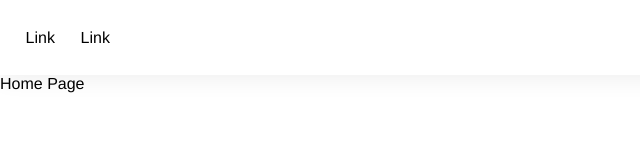
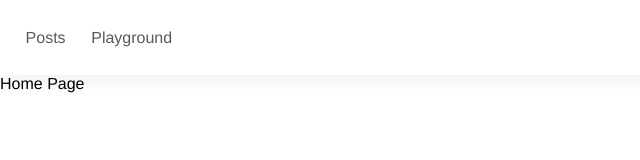
Before and after one commit to NinjaLabsUK/ninjalabs-website, a Next.js app: page / in a window 1280 px wide. Shown: the top 160 px of the page, without its empty margins (0-640 px from the left). Built offline with nearby package versions, Linux system fonts and the light colour scheme.

Commit message:
feat: More NavLink styling

```diff
--- a/components/Navbar/NavLink.js
+++ b/components/Navbar/NavLink.js
@@ -1,8 +1,23 @@
+import { Fragment } from "react";
 import Link from "next/link";
-import { SPACING } from "../../styles";
+import { SPACING, COLOURS } from "../../styles";
 
-export default () => (
-  <Link>
-    <a style={{ padding: `0 ${SPACING.sm}` }}>Link</a>
-  </Link>
+export default ({ title, href }) => (
+  <Fragment>
+    <Link href={href}>
+      <a>{title}</a>
+    </Link>
+    <style jsx>{`
+      a {
+        padding: ${SPACING.xs} ${SPACING.sm};
+        text-decoration: none;
+        color: ${COLOURS.darkGrey};
+        border-radius: 4px;
+      }
+
+      a:hover {
+        color: ${COLOURS.black};
+      }
+    `}</style>
+  </Fragment>
 );
--- a/components/Navbar/Navbar.js
+++ b/components/Navbar/Navbar.js
@@ -4,8 +4,8 @@ import { COLOURS, SHADOWS, SPACING } from "../../styles";
 
 export default () => (
   <nav>
-    <NavLink />
-    <NavLink />
+    <NavLink title="Posts" href="/posts" />
+    <NavLink title="Playground" href="/playground" />
     <NavLogo />
     <style jsx>{`
       nav {
--- a/styles/index.js
+++ b/styles/index.js
@@ -1,6 +1,9 @@
 export const COLOURS = {
   white: "#FFFFFF",
-  black: "#000000"
+  black: "#000000",
+  darkGrey: "#5a5a5a",
+  grey: "#8e8e8e",
+  lightGrey: "#e8e8e8"
 };
 
 export const SPACING = {
```
